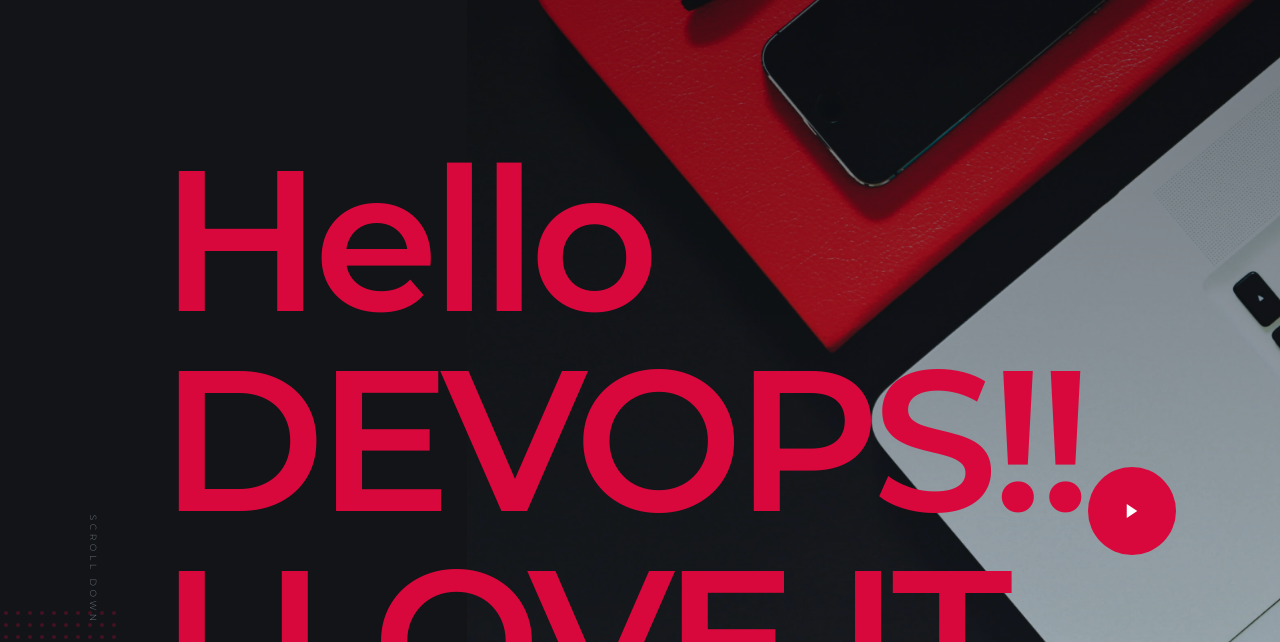
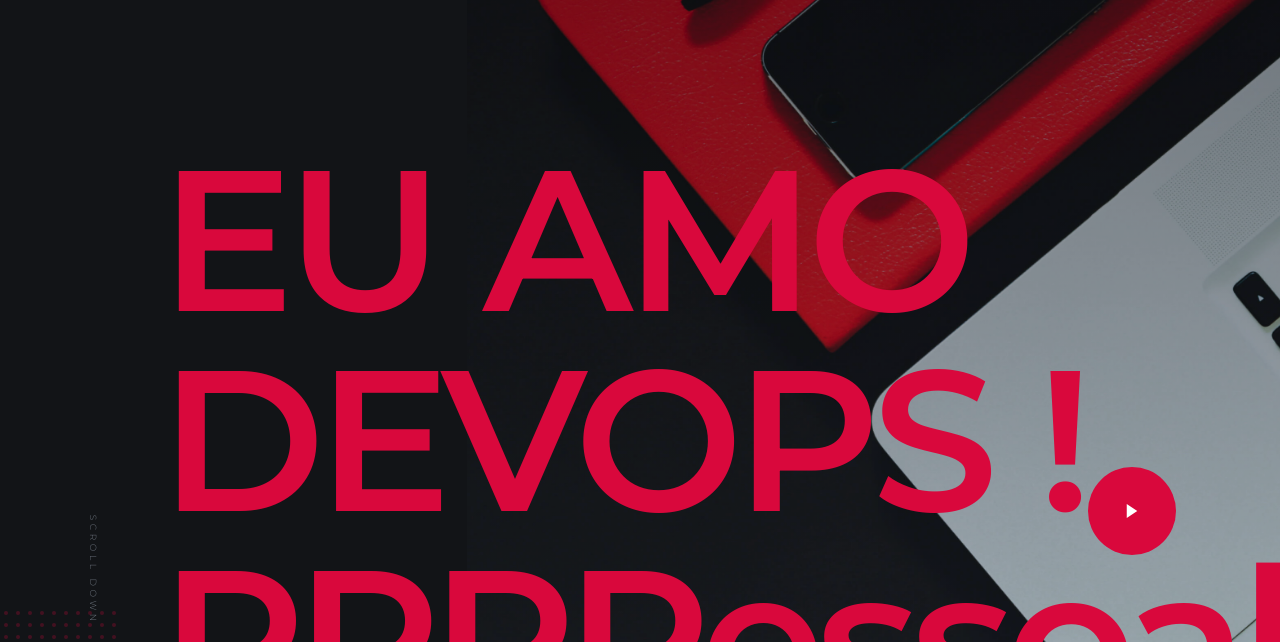
Before and after one commit to Nisflei/web_flare, a plain HTML site: page index.html in a window 1280 px wide. Shown: the part 101-743 px from the top of the page. Drawn offline with Linux system fonts and the light colour scheme.

Commit message:
Update index.html

```diff
--- a/index.html
+++ b/index.html
@@ -90,7 +90,7 @@
         <div class="row s-hero__content">
             <div class="column">
 
-                <h1>Hello DEVOPS!! I LOVE IT</h1>
+                <h1>EU AMO DEVOPS ! PPPPessoal </h1>
                 <div class="s-hero__content-about">
 
                     <p>
```
